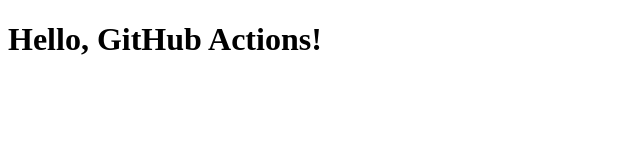
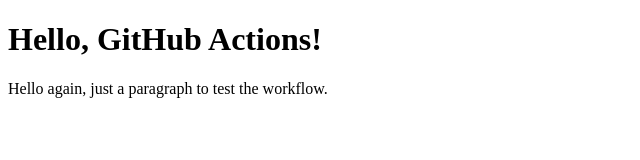
Before and after one commit to Ndkkqueenie/gh-deployment-workflow, a plain HTML site: page index.html in a window 1280 px wide. Shown: the whole page, without its empty margins (0-640 px from the left). Drawn offline with Linux system fonts and the light colour scheme.

Commit message:
test workflow

```diff
--- a/index.html
+++ b/index.html
@@ -6,5 +6,6 @@
 </head>
 <body>
   <h1>Hello, GitHub Actions!</h1>
+  <p>Hello again, just a paragraph to test the workflow.</p>
 </body>
 </html>
```
